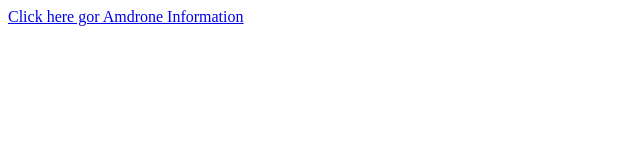
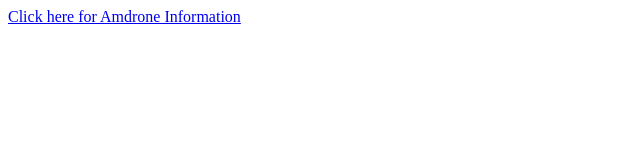
Before and after one commit to aemedina50/AmDronePDF, a plain HTML site: page index.html in a window 1280 px wide. Shown: the full height of the page, 0-640 px from the left. Drawn offline with Linux system fonts and the light colour scheme.

Commit message:
Update index.html

```diff
--- a/index.html
+++ b/index.html
@@ -1,3 +1,3 @@
 <html>
- <p><a href="https://github.com/aemedina50/AmDronePDF/blob/main/SkyWatch%20Drone%20Description.pdf.pdf">Click here gor Amdrone Information</a></p>
+ <p><a href="https://github.com/aemedina50/AmDronePDF/blob/main/SkyWatch%20Drone%20Description.pdf.pdf">Click here for Amdrone Information</a></p>
   </html>
```
